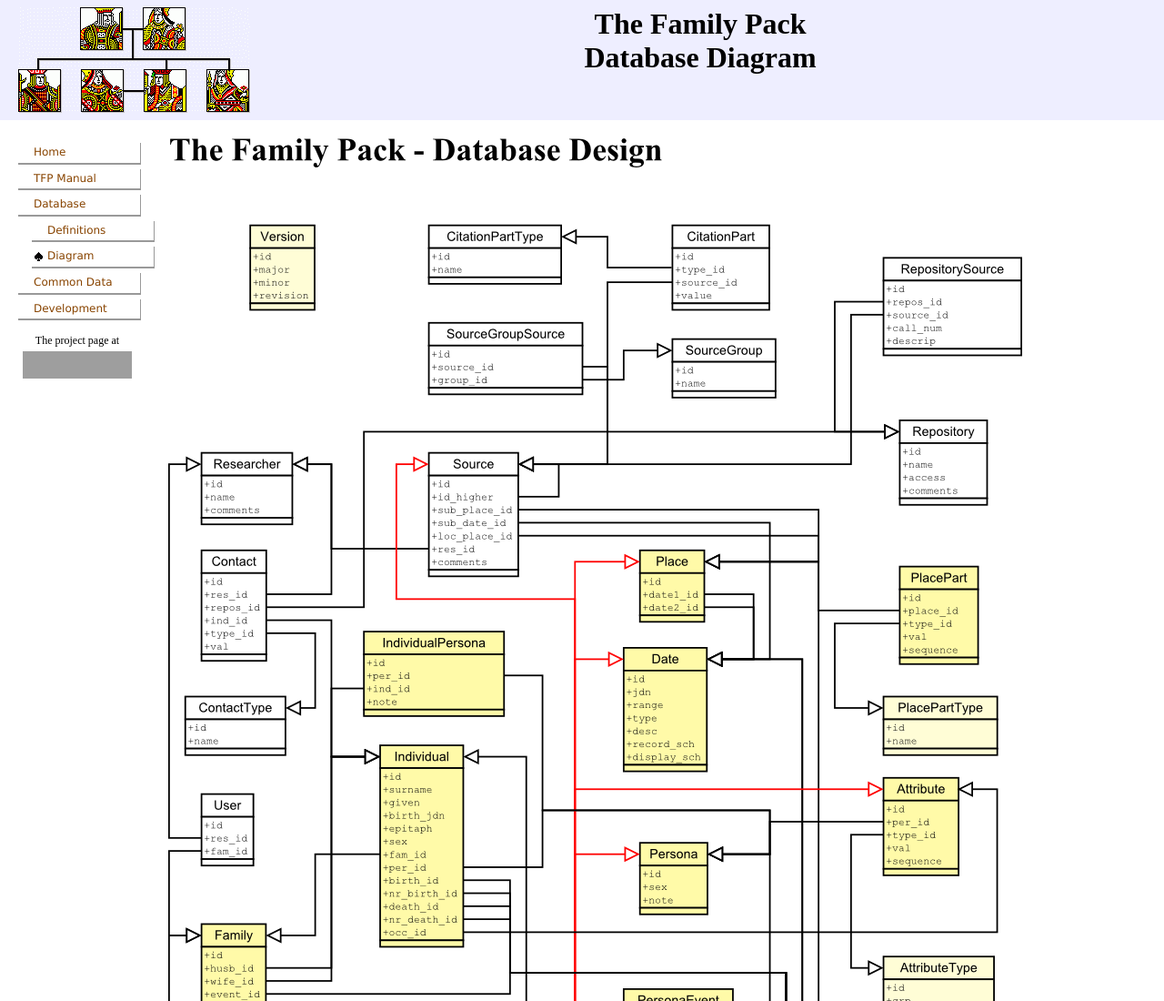
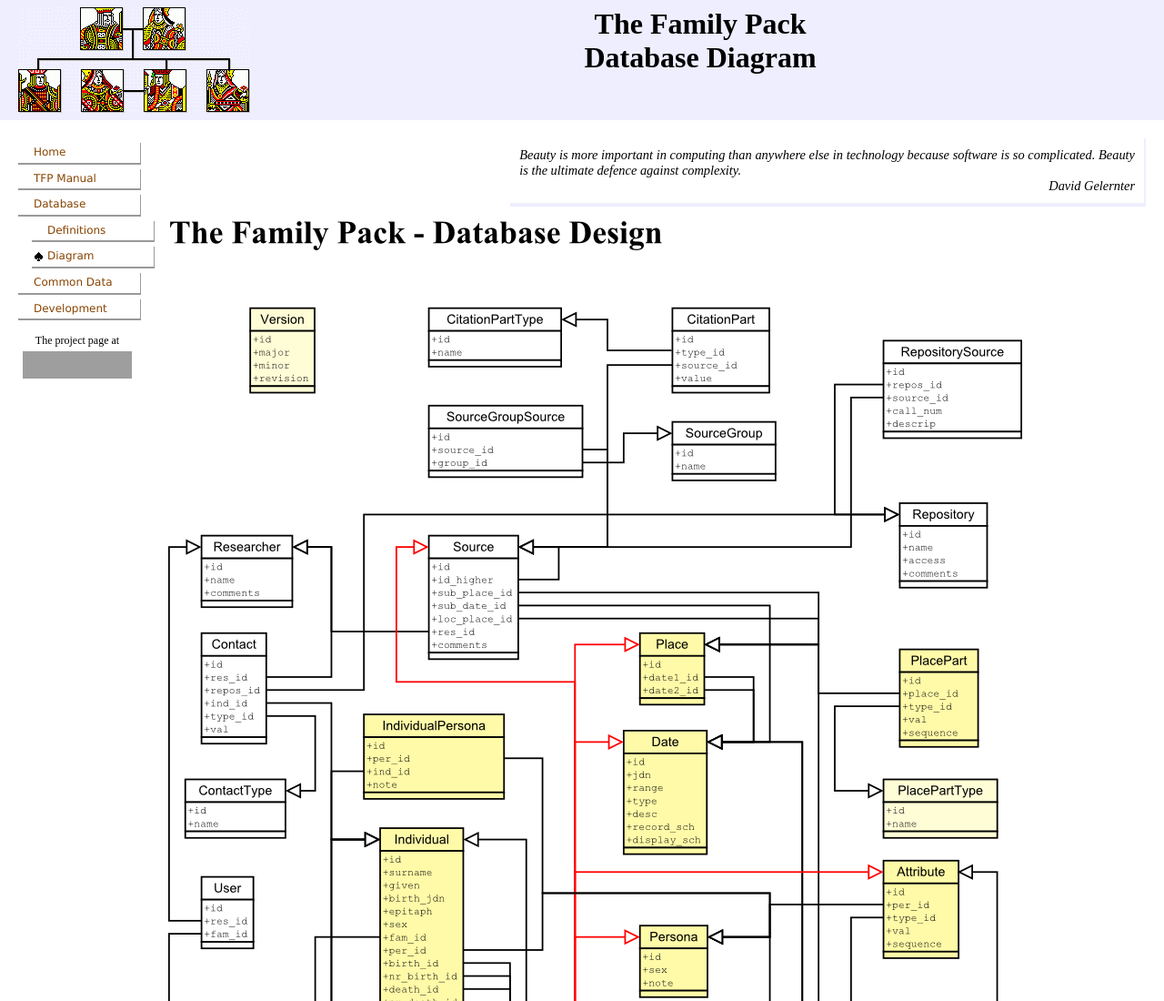
Before and after one commit to nickmat/TheFamilyPack, a plain HTML site: page website/dbdiagram.htm in a window 1280 px wide. Shown: the top 1100 px of the page at 91% size. Drawn offline with Linux system fonts and the light colour scheme; grey boxes are pictures that could not be loaded.

Commit message:
Changes to some website quotes.
git-svn-id: https://svn.code.sf.net/p/thefamilypack/code/tfp/trunk@22 0b5b8454-fdc9-41d1-a9ee-242ce37e0c65

```diff
--- a/website/dbdiagram.htm
+++ b/website/dbdiagram.htm
@@ -32,7 +32,16 @@
 
 <div id="content">
 
+<blockquote>
+<p>
+ Beauty is more important in computing than anywhere else in technology because software is so complicated. Beauty is the ultimate defence against complexity.
+</p>
+<p class="attribute">David Gelernter</p>
+</blockquote>
+
+<p></p>
 <img src='tfp-data.png' alt='Database Diagram' />
+
 </div>
 
 <hr />
```
Also changed, not shown: website/manual0-0.htm (+2 -2 lines).
